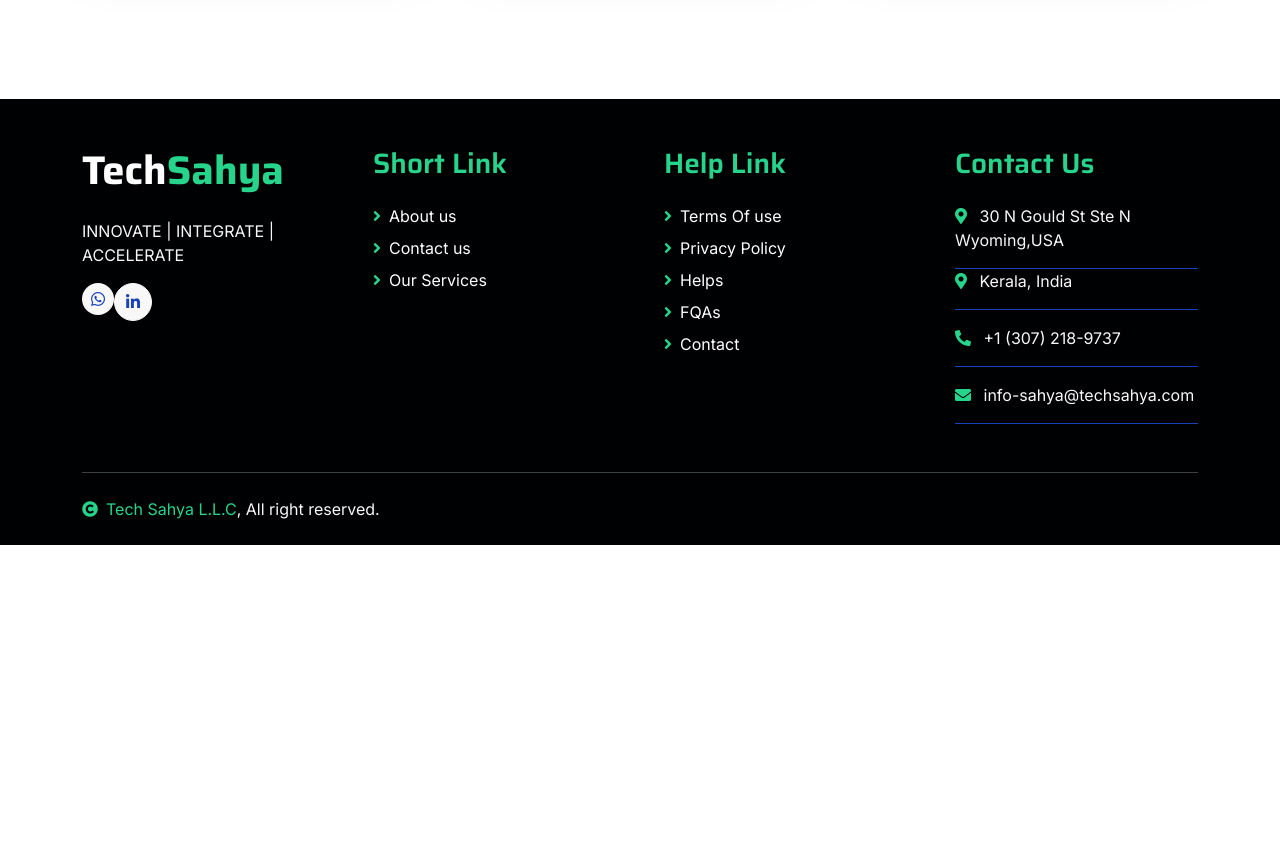
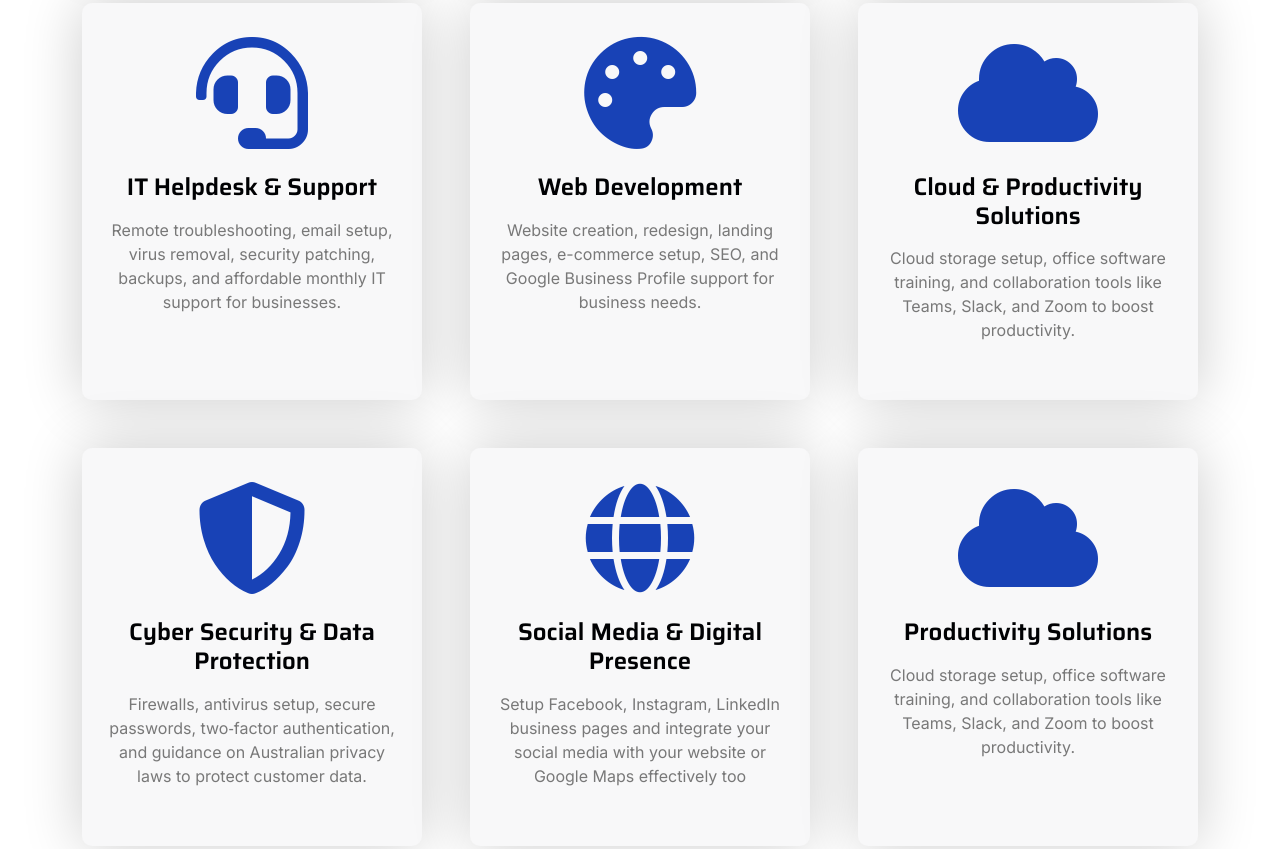
Before and after one commit to hyderalipkmpm/TechSahyaweb, a plain HTML site: page service.html in a window 1280 px wide. Shown: the part 1784-2633 px from the top of the page. Before the commit the page ends 2329 px from the top, so only its background shows below. Drawn offline with nearby package versions, Linux system fonts and the light colour scheme.

Commit message:
Update service.html

```diff
--- a/service.html
+++ b/service.html
@@ -256,6 +256,90 @@
                             </div>
                         </div>
                     </div>
+                    <div class="col-md-6 col-lg-4 wow fadeIn" data-wow-delay=".7s">
+                        <div class="services-item bg-light">
+                            <div class="p-4 text-center services-content">
+                                <div class="services-content-icon">
+                                    <i class="fas fa-headset fa-7x mb-4 text-primary"></i>
+                                    <h4 class="mb-3">IT Helpdesk & Support</h4>
+                                    <p class="mb-4">Remote troubleshooting, email setup, virus removal, security patching, backups, and affordable monthly IT support for businesses.</p>
+                                    <!--
+									<a href="" class="btn btn-secondary text-white px-5 py-3 rounded-pill">Read More</a>
+									-->
+                                </div>
+                            </div>
+                        </div>
+                    </div>
+                    <div class="col-md-6 col-lg-4 wow fadeIn" data-wow-delay=".7s">
+                        <div class="services-item bg-light">
+                            <div class="p-4 text-center services-content">
+                                <div class="services-content-icon">
+                                    <i class="fas fa-palette fa-7x mb-4 text-primary"></i>
+                                    <h4 class="mb-3">Web Development</h4>
+                                    <p class="mb-4">Website creation, redesign, landing pages, e-commerce setup, SEO, and Google Business Profile support for business needs.</p>
+                                    <!--
+									<a href="" class="btn btn-secondary text-white px-5 py-3 rounded-pill">Read More</a>
+									-->
+                                </div>
+                            </div>
+                        </div>
+                    </div>
+                    <div class="col-md-6 col-lg-4 wow fadeIn" data-wow-delay=".7s">
+                        <div class="services-item bg-light">
+                            <div class="p-4 text-center services-content">
+                                <div class="services-content-icon">
+                                    <i class="fas fa-cloud fa-7x mb-4 text-primary"></i>
+                                    <h4 class="mb-3">Cloud & Productivity Solutions</h4>
+                                    <p class="mb-4">Cloud storage setup, office software training, and collaboration tools like Teams, Slack, and Zoom to boost productivity.</p>
+                                    <!--
+									<a href="" class="btn btn-secondary text-white px-5 py-3 rounded-pill">Read More</a>
+									-->
+                                </div>
+                            </div>
+                        </div>
+                    </div>
+                    <div class="col-md-6 col-lg-4 wow fadeIn" data-wow-delay=".7s">
+                        <div class="services-item bg-light">
+                            <div class="p-4 text-center services-content">
+                                <div class="services-content-icon">
+                                    <i class="fas fa-shield-alt fa-7x mb-4 text-primary"></i>
+                                    <h4 class="mb-3">Cyber Security & Data Protection</h4>
+                                    <p class="mb-4">Firewalls, antivirus setup, secure passwords, two‑factor authentication, and guidance on Australian privacy laws to protect customer data.</p>
+                                    <!--
+									<a href="" class="btn btn-secondary text-white px-5 py-3 rounded-pill">Read More</a>
+									-->
+                                </div>
+                            </div>
+                        </div>
+                    </div>
+                    <div class="col-md-6 col-lg-4 wow fadeIn" data-wow-delay=".7s">
+                        <div class="services-item bg-light">
+                            <div class="p-4 text-center services-content">
+                                <div class="services-content-icon">
+                                    <i class="fas fa-globe fa-7x mb-4 text-primary"></i>
+                                    <h4 class="mb-3">Social Media & Digital Presence</h4>
+                                    <p class="mb-4">Setup Facebook, Instagram, LinkedIn business pages and integrate your social media with your website or Google Maps effectively too</p>
+                                    <!--
+									<a href="" class="btn btn-secondary text-white px-5 py-3 rounded-pill">Read More</a>
+									-->
+                                </div>
+                            </div>
+                        </div>
+                    </div>
+                    <div class="col-md-6 col-lg-4 wow fadeIn" data-wow-delay=".7s">
+                        <div class="services-item bg-light">
+                            <div class="p-4 text-center services-content">
+                                <div class="services-content-icon">
+                                    <i class="fas fa-cloud fa-7x mb-4 text-primary"></i>
+                                    <h4 class="mb-3">Productivity Solutions</h4>
+                                    <p class="mb-4">Cloud storage setup, office software training, and collaboration tools like Teams, Slack, and Zoom to boost productivity.</p>
+                                    <!--
+									<a href="" class="btn btn-secondary text-white px-5 py-3 rounded-pill">Read More</a>
+									-->
+                                </div>
+                            </div>
+                        </div>
+                    </div>
                 </div>
             </div>
         </div>
```
